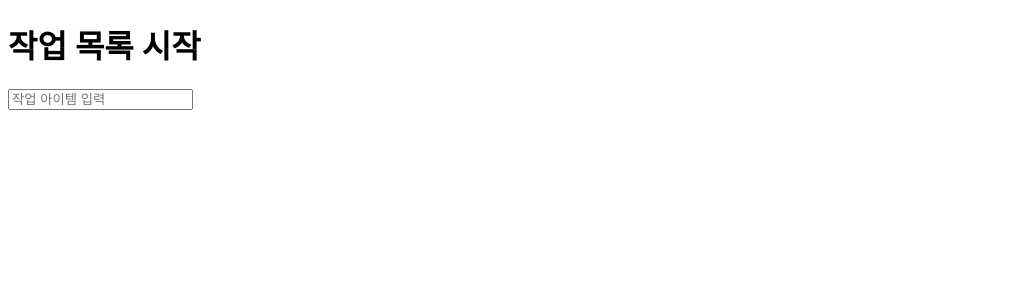
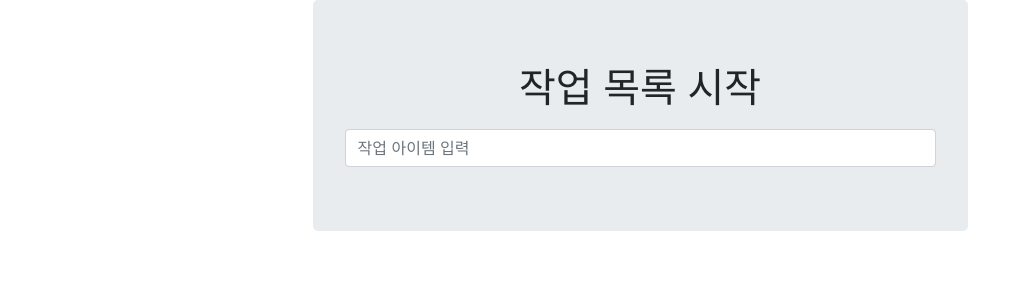
Before and after one commit to MilenaLee/django-tdd-study, a Django app: page / in a window 1280 px wide. Shown: the top 300 px of the page, without its empty margins (0-1023 px from the left). Run offline with Django 3.2, Linux system fonts and the light colour scheme; some libraries are stand-ins or nearby versions.

Commit message:
2-7] 레이아웃 개선을 위한 부트스트랩 사용
사실 margin-top은 mt-2로 넣어도 되지만(에전 부트스트랩 버전엔 이게 없었나?) 책 예제에 base.css 만드는 부분이 있어서 그냥 따라했다ㅋㅅㅋ

```diff
--- a/superlists/functional_tests/tests.py
+++ b/superlists/functional_tests/tests.py
@@ -1,11 +1,11 @@
-from django.test import LiveServerTestCase
+from django.contrib.staticfiles.testing import StaticLiveServerTestCase
 
 from selenium import webdriver
 from selenium.webdriver.common.keys import Keys
 
 chromedriver_dir = r"C:\Users\USER\Desktop\django\django-tdd-study\chromedriver.exe"
 
-class NewVisitorTest(LiveServerTestCase):
+class NewVisitorTest(StaticLiveServerTestCase):
     def setUp(self):
         self.browser = webdriver.Chrome(chromedriver_dir)
         self.browser.implicitly_wait(3)
--- /dev/null
+++ b/superlists/lists/static/base.css
@@ -0,0 +1,3 @@
+#id_new_item {
+    margin-top: 2ex;
+}
--- a/superlists/lists/templates/base.html
+++ b/superlists/lists/templates/base.html
@@ -1,14 +1,44 @@
 <!DOCTYPE html>
 <html lang="en">
 <head>
-    <meta charset="UTF-8">
+    <!-- Required meta tags -->
+    <meta charset="utf-8">
+    <meta name="viewport" content="width=device-width, initial-scale=1, shrink-to-fit=no">
+
+    <!-- Bootstrap CSS -->
+    <link rel="stylesheet" href="/static/bootstrap/css/bootstrap.min.css">
+    <link rel="stylesheet" href="/static/base.css" media="screen">
+
     <title>To-Do lists</title>
 </head>
 <body>
-    <h1>{% block header_text %}{% endblock %}</h1>
-    <form method="POST" action="{% block form_action %}{% endblock %}">
-        <input name="item_text" id="id_new_item" placeholder="작업 아이템 입력"/>
-        {% csrf_token %}
-    </form>
+<div class="row">
+    <div class="col-md-6 offset-md-3 jumbotron">
+        <div class="text-center">
+            <h1>{% block header_text %}{% endblock %}</h1>
+            <form method="POST" action="{% block form_action %}{% endblock %}">
+                <input name="item_text" id="id_new_item"
+                       class="form-control input-lg"
+                       placeholder="작업 아이템 입력"
+                />
+                {% csrf_token %}
+            </form>
+        </div>
+    </div>
+</div>
+
+<div class="row">
+    <div class="col-md-6 offset-md-3">
+        {% block table %}
+        {% endblock %}
+    </div>
+</div>
+
+    <!-- Optional JavaScript -->
+    <!-- jQuery first, then Popper.js, then Bootstrap JS -->
+    <script src="https://code.jquery.com/jquery-3.3.1.slim.min.js" integrity="sha384-q8i/X+965DzO0rT7abK41JStQIAqVgRVzpbzo5smXKp4YfRvH+8abtTE1Pi6jizo" crossorigin="anonymous"></script>
+    <script src="https://cdnjs.cloudflare.com/ajax/libs/popper.js/1.14.7/umd/popper.min.js" integrity="sha384-UO2eT0CpHqdSJQ6hJty5KVphtPhzWj9WO1clHTMGa3JDZwrnQq4sF86dIHNDz0W1" crossorigin="anonymous"></script>
+    <script src="/static/bootstrap/js/bootstrap.min.js"></script>
+  </body>
 </body>
 </html>
--- a/superlists/lists/templates/list.html
+++ b/superlists/lists/templates/list.html
@@ -5,9 +5,9 @@
 {% block form_action %}/lists/{{ list.id }}/add_item{% endblock %}
 
 {% block table %}
-<table id="id_list_table">
+<table id="id_list_table" class="table">
     {% for item in list.item_set.all %}
-        <tr><td>{{ forloop.countr }}: {{ item.text }}</td></tr>
+        <tr><td>{{ forloop.counter }}: {{ item.text }}</td></tr>
     {% endfor %}
 </table>
 {% endblock %}
```
